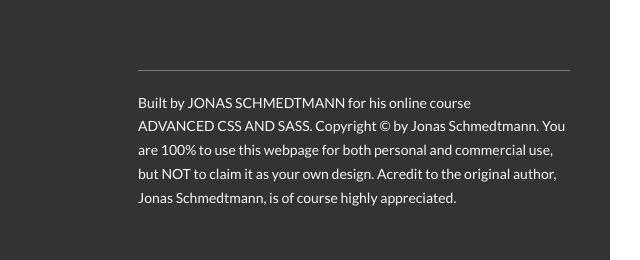
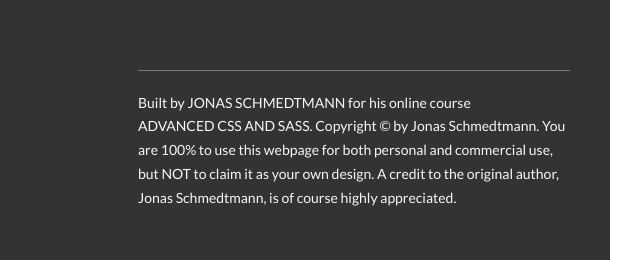
Before and after one commit to calythoms/natours-course-project, a website: page index.html in a window 1280 px wide. Shown: the part 5790-6050 px from the top of the page, 640-1280 px from the left. Drawn offline with Linux system fonts and the light colour scheme.

```diff
--- a/index.html
+++ b/index.html
@@ -310,7 +310,7 @@
                     </div>
                 </div>
                 <div class="col-1-of-2">
-                    <p class="footer__copyright">Built by <a href="#" class="footer__link">Jonas Schmedtmann</a> for his online course <a href="#" class="footer__link">Advanced CSS and Sass</a>. Copyright &copy; by Jonas Schmedtmann. You are 100% to use this webpage for both personal and commercial use, but NOT to claim it as your own design. Acredit to the original author, Jonas Schmedtmann, is of course highly appreciated.</p>
+                    <p class="footer__copyright">Built by <a href="#" class="footer__link">Jonas Schmedtmann</a> for his online course <a href="#" class="footer__link">Advanced CSS and Sass</a>. Copyright &copy; by Jonas Schmedtmann. You are 100% to use this webpage for both personal and commercial use, but NOT to claim it as your own design. A credit to the original author, Jonas Schmedtmann, is of course highly appreciated.</p>
                 </div>
             </div>
         </footer>
```
Also changed, not shown: README.md (added).
